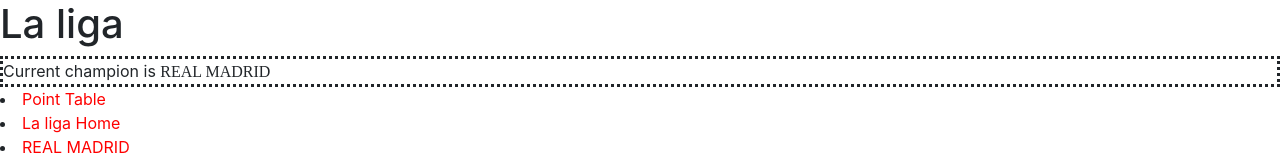
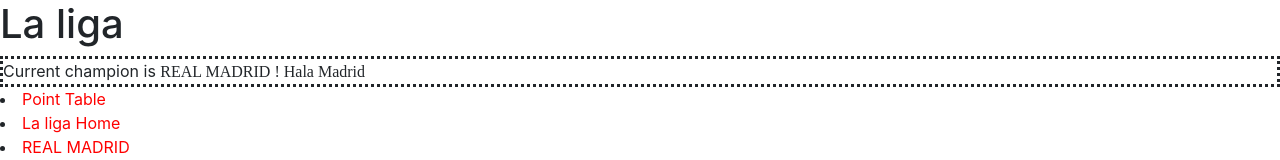
Before and after one commit to ganeshptl52/project0, a plain HTML site: page index.html in a window 1280 px wide. Shown: the top 160 px of the page. Drawn offline with nearby package versions, Linux system fonts and the light colour scheme; files that its build step writes are made by us from their sources; files whose address does not match are found by name.

Commit message:
Update index.html

```diff
--- a/index.html
+++ b/index.html
@@ -7,7 +7,7 @@
 	</head>
 	<body>
 		<h1>La liga</h1>
-		<div id=champ>Current champion is <span class=top > REAL MADRID </span></div>
+		<div id=champ>Current champion is <span class=top > REAL MADRID ! Hala Madrid </span></div>
 		<div>
 			<li><a href="pointtable.html">Point Table</a></li>
 			<li><a href="index.html">La liga Home</a></li>
```
